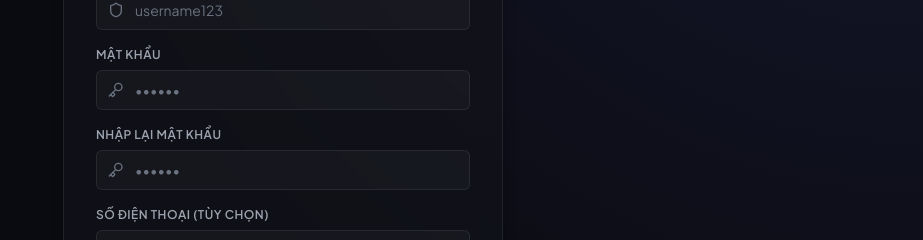
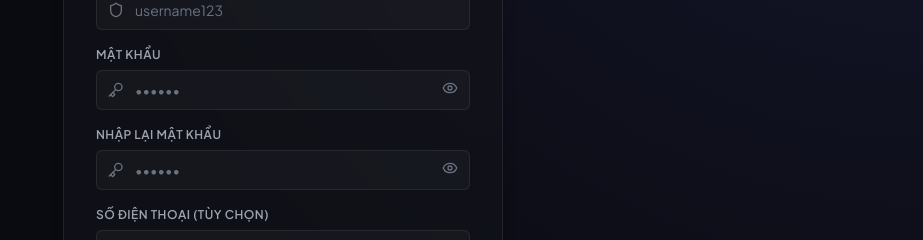
Before and after one commit to dargits/roomi, a React (Vite) app in the folder Frontend/roomi/: page / in a window 1280 px wide. Both pictures are taken after a click on the button "Đăng ký". Shown: the part 401-641 px from the top of the page, without its empty margins (357-1280 px from the left). Built offline with nearby package versions, Linux system fonts and the light colour scheme.

Commit message:
feat: thêm nút hiện/ẩn mật khẩu ở màn đăng nhập và đổi mật khẩu, hiển thị mục Hồ sơ & Bảo mật trên menu chính

```diff
--- a/Frontend/roomi/src/App.jsx
+++ b/Frontend/roomi/src/App.jsx
@@ -151,6 +151,7 @@ function App() {
     { id: 'rates', name: 'Giá theo mùa', icon: TrendingUp, roles: ['OWNER', 'RECEPTIONIST', 'ACCOUNTANT', 'ADMIN'] },
     { id: 'services', name: 'Dịch vụ phụ thu', icon: ConciergeBell, roles: ['OWNER', 'RECEPTIONIST', 'ADMIN'] },
     { id: 'users', name: 'Nhân viên', icon: ShieldAlert, roles: ['ADMIN'] },
+    { id: 'profile', name: 'Hồ sơ & Bảo mật', icon: User, roles: ['OWNER', 'RECEPTIONIST', 'HOUSEKEEPER', 'ACCOUNTANT', 'ADMIN'] },
   ];
 
   const allowedMenuItems = menuItems.filter(item => item.roles.includes(user.role));
--- a/Frontend/roomi/src/components/Login.jsx
+++ b/Frontend/roomi/src/components/Login.jsx
@@ -1,6 +1,6 @@
 import React, { useState } from 'react';
 import api from '../utils/api';
-import { LogIn, UserPlus, Shield, Phone, Key, User } from 'lucide-react';
+import { LogIn, UserPlus, Shield, Phone, Key, User, Eye, EyeOff } from 'lucide-react';
 
 function Login({ onLoginSuccess, showNotification }) {
   const [isLogin, setIsLogin] = useState(true);
@@ -12,6 +12,8 @@ function Login({ onLoginSuccess, showNotification }) {
   const [confirmPassword, setConfirmPassword] = useState('');
   const [fullName, setFullName] = useState('');
   const [phone, setPhone] = useState('');
+  const [showPassword, setShowPassword] = useState(false);
+  const [showConfirmPassword, setShowConfirmPassword] = useState(false);
 
   const handleSubmit = async (e) => {
     e.preventDefault();
@@ -221,15 +223,33 @@ function Login({ onLoginSuccess, showNotification }) {
             <label>Mật khẩu</label>
             <div style={{ position: 'relative' }}>
               <input
-                type="password"
+                type={showPassword ? "text" : "password"}
                 placeholder="••••••"
                 value={password}
                 onChange={(e) => setPassword(e.target.value)}
-                style={{ paddingLeft: '38px' }}
+                style={{ paddingLeft: '38px', paddingRight: '38px' }}
                 autoComplete={isLogin ? "current-password" : "new-password"}
                 required
               />
               <Key size={16} style={{ position: 'absolute', left: '12px', top: '12px', color: 'var(--text-muted)' }} />
+              <button
+                type="button"
+                onClick={() => setShowPassword(!showPassword)}
+                style={{
+                  position: 'absolute',
+                  right: '12px',
+                  top: '10px',
+                  background: 'none',
+                  border: 'none',
+                  color: 'var(--text-muted)',
+                  cursor: 'pointer',
+                  padding: 0,
+                  display: 'flex',
+                  alignItems: 'center'
+                }}
+              >
+                {showPassword ? <EyeOff size={16} /> : <Eye size={16} />}
+              </button>
             </div>
           </div>
 
@@ -239,15 +259,33 @@ function Login({ onLoginSuccess, showNotification }) {
               <label>Nhập lại mật khẩu</label>
               <div style={{ position: 'relative' }}>
                 <input
-                  type="password"
+                  type={showConfirmPassword ? "text" : "password"}
                   placeholder="••••••"
                   value={confirmPassword}
                   onChange={(e) => setConfirmPassword(e.target.value)}
-                  style={{ paddingLeft: '38px' }}
+                  style={{ paddingLeft: '38px', paddingRight: '38px' }}
                   autoComplete="new-password"
                   required
                 />
                 <Key size={16} style={{ position: 'absolute', left: '12px', top: '12px', color: 'var(--text-muted)' }} />
+                <button
+                  type="button"
+                  onClick={() => setShowConfirmPassword(!showConfirmPassword)}
+                  style={{
+                    position: 'absolute',
+                    right: '12px',
+                    top: '10px',
+                    background: 'none',
+                    border: 'none',
+                    color: 'var(--text-muted)',
+                    cursor: 'pointer',
+                    padding: 0,
+                    display: 'flex',
+                    alignItems: 'center'
+                  }}
+                >
+                  {showConfirmPassword ? <EyeOff size={16} /> : <Eye size={16} />}
+                </button>
               </div>
             </div>
           )}
--- a/Frontend/roomi/src/components/Profile.jsx
+++ b/Frontend/roomi/src/components/Profile.jsx
@@ -1,11 +1,13 @@
 import React, { useState } from 'react';
 import api from '../utils/api';
-import { User, Shield, Phone, Calendar, Key, CheckCircle } from 'lucide-react';
+import { User, Shield, Phone, Calendar, Key, CheckCircle, Eye, EyeOff } from 'lucide-react';
 
 function Profile({ user, showNotification, onProfileUpdate }) {
   const [password, setPassword] = useState('');
   const [confirmPassword, setConfirmPassword] = useState('');
   const [loading, setLoading] = useState(false);
+  const [showPassword, setShowPassword] = useState(false);
+  const [showConfirmPassword, setShowConfirmPassword] = useState(false);
 
   const handlePasswordChange = async (e) => {
     e.preventDefault();
@@ -151,24 +153,66 @@ function Profile({ user, showNotification, onProfileUpdate }) {
           <form onSubmit={handlePasswordChange} style={{ display: 'flex', flexDirection: 'column', gap: '16px' }}>
             <div>
               <label>Mật khẩu mới</label>
+              <div style={{ position: 'relative' }}>
                 <input
-                type="password"
+                  type={showPassword ? "text" : "password"}
                   placeholder="••••••"
                   value={password}
                   onChange={(e) => setPassword(e.target.value)}
+                  style={{ paddingRight: '38px' }}
                   required
                 />
+                <button
+                  type="button"
+                  onClick={() => setShowPassword(!showPassword)}
+                  style={{
+                    position: 'absolute',
+                    right: '12px',
+                    top: '10px',
+                    background: 'none',
+                    border: 'none',
+                    color: 'var(--text-muted)',
+                    cursor: 'pointer',
+                    padding: 0,
+                    display: 'flex',
+                    alignItems: 'center'
+                  }}
+                >
+                  {showPassword ? <EyeOff size={16} /> : <Eye size={16} />}
+                </button>
+              </div>
             </div>
 
             <div>
               <label>Xác nhận mật khẩu mới</label>
+              <div style={{ position: 'relative' }}>
                 <input
-                type="password"
+                  type={showConfirmPassword ? "text" : "password"}
                   placeholder="••••••"
                   value={confirmPassword}
                   onChange={(e) => setConfirmPassword(e.target.value)}
+                  style={{ paddingRight: '38px' }}
                   required
                 />
+                <button
+                  type="button"
+                  onClick={() => setShowConfirmPassword(!showConfirmPassword)}
+                  style={{
+                    position: 'absolute',
+                    right: '12px',
+                    top: '10px',
+                    background: 'none',
+                    border: 'none',
+                    color: 'var(--text-muted)',
+                    cursor: 'pointer',
+                    padding: 0,
+                    display: 'flex',
+                    alignItems: 'center'
+                  }}
+                >
+                  {showConfirmPassword ? <EyeOff size={16} /> : <Eye size={16} />}
+                </button>
+              </div>
             </div>
 
             <button
```
Lines whose indentation alone changed are shown as unchanged.
